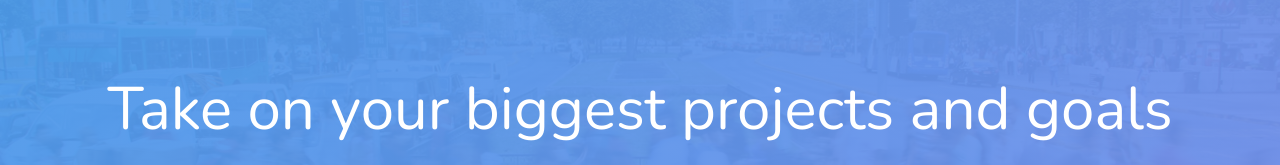
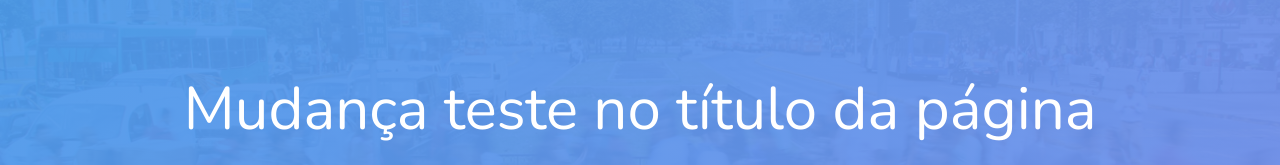
Before and after one commit to eunota10/Edilson_hacktruck, a plain HTML site: page index.html in a window 1280 px wide. Shown: the part 149-314 px from the top of the page. Drawn offline with nearby package versions, Linux system fonts and the light colour scheme; files whose address does not match are found by name.

Commit message:
Mudança teste

```diff
--- a/index.html
+++ b/index.html
@@ -90,7 +90,7 @@
 					<div class="container">
 						<div class="col-md-12 col-md-offset-0">
 							<div class="animate-box">
-								<h2>Take on your biggest projects and goals</h2>
+								<h2>Mudança teste no título da página</h2>
 								<p>with Unapp's high quality features</p>
 								<p><a href="gallery.html" class="btn btn-primary btn-lg btn-custom">Get premium</a></p>
 							</div>
```
